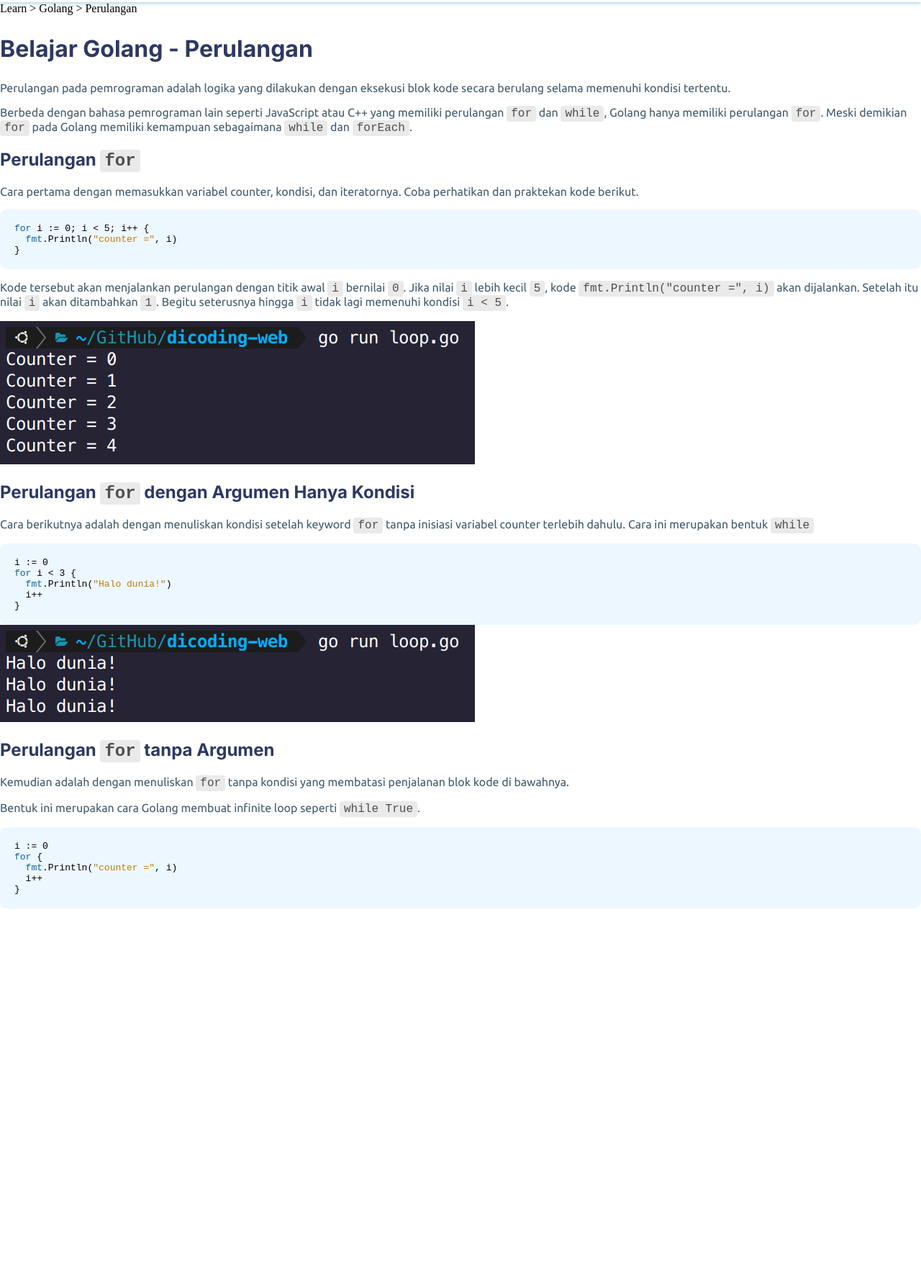
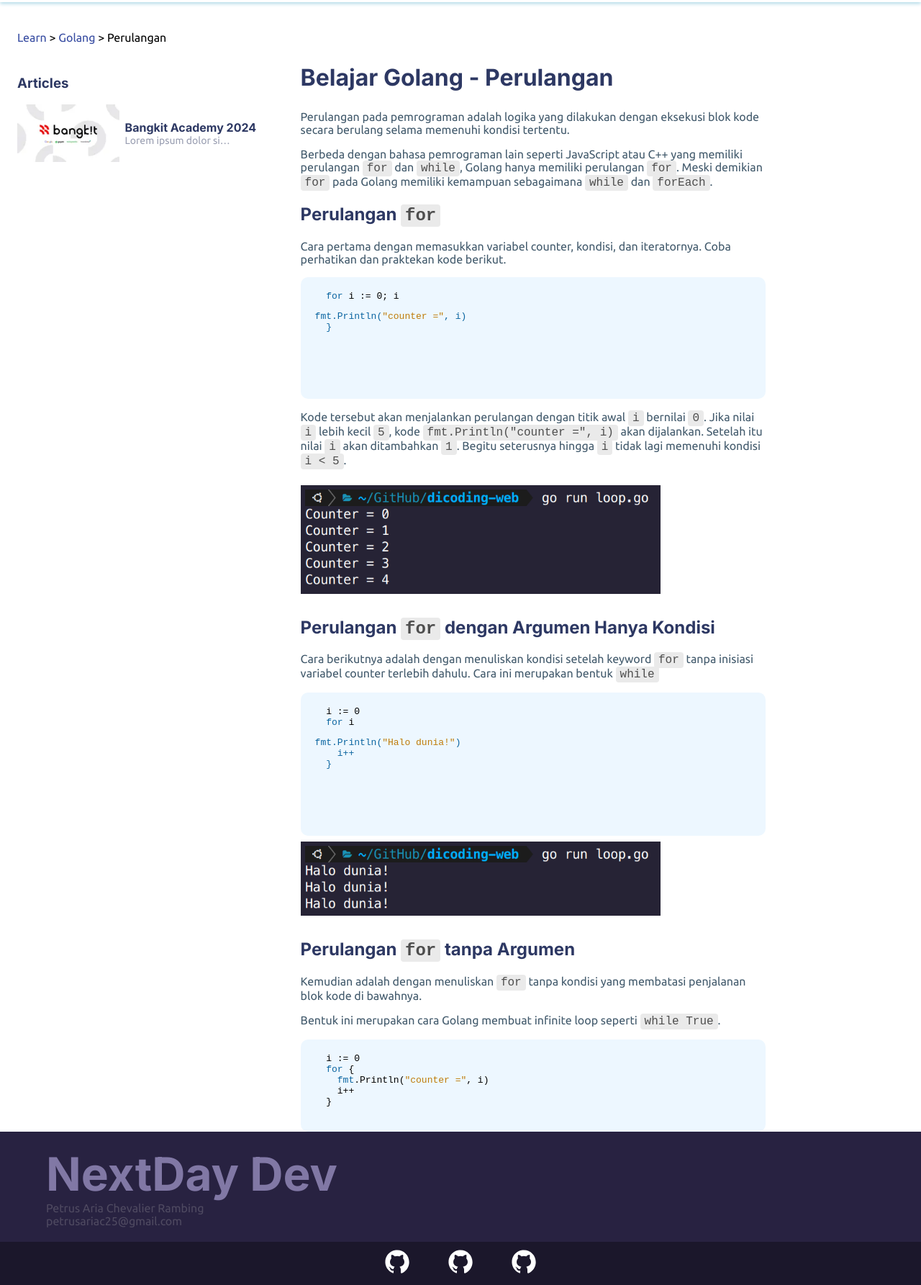
Before and after one commit to PetrusAriaa/Dicoding-ProyekWeb, a plain HTML site: page index.html in a window 1280 px wide. Shown: the part 53-1838 px from the top of the page at 72% size. Before the commit the page ends 1315 px from the top, so only its background shows below. Drawn offline with Linux system fonts and the light colour scheme.

Commit message:
Commit banyak

```diff
--- a/index.html
+++ b/index.html
@@ -27,16 +27,26 @@
           <img src="public/Profile_100x100.webp" alt="profile"/>
         </div>
       </ul>
-      <!-- <a href="#">Profile</a> -->
     </nav>
   </header>
   <main>
-    <div name="breadcrumps">
-      Learn > Golang > Perulangan
+    <div name="breadcrumbs" class="font-base">
+      <a href="#">Learn</a> > <a href="#">Golang</a> > Perulangan
     </div>
+    <div id="content">
+      <aside>
+        <h3 class="font-base-400">Articles</h3>
+        <div id="article-list">
+          <div class="aside-content-wrapper">
+            <img src="public/thumnail.webp" height="80px">
             <div>
-      <aside>
+              <h4>Bangkit Academy 2024</h4>
+              <p>Lorem ipsum dolor sit amet Lorem ipsum dolor sit amet Lorem ipsum dolor sit amet</p>
+            </div>
+          </div>
+        </div>
       </aside>
+      <div id="article-wrapper">
         <article>
           <h1 class="font-title">Belajar Golang - Perulangan</h1>
           <p class="font-base">
@@ -58,7 +68,7 @@
             <div class="code-block">
               <code>
   <pre>
-<span class="prec">for</span> i := 0; i < 5; i++ {
+  <span class="prec">for</span> i := 0; i <pre 5; i++ {
     <span class="prec">fmt</span>.Println(<span class="str">"counter ="</span>, i)
   }
   </pre>
@@ -72,7 +82,7 @@
               hingga <code type="inline">i</code> tidak lagi memenuhi kondisi <code type="inline">i < 5</code>.
             </p>
             <div>
-            <img src="public/img-looping-1.png" alt="result" title="img-looping-1.png">
+              <img class="content-image" src="public/img-looping-1.png" alt="result" title="img-looping-1.png">
             </div>
           </section>
           <section>
@@ -85,7 +95,7 @@
               <code type="block">
   <pre>
   i := 0
-<span class="prec">for</span> i < 3 {
+  <span class="prec">for</span> i <pre 3 {
     <span class="prec">fmt</span>.Println(<span class="str">"Halo dunia!"</span>)
     i++
   }
@@ -93,7 +103,7 @@ i := 0
               </code>
             </div>
             <div>
-            <img src="public/img-looping-2.png" alt="result" title="img-looping-1.png">
+              <img class="content-image" src="public/img-looping-2.png" alt="result" title="img-looping-1.png">
             </div>
           </section>
           <section>
@@ -119,9 +129,27 @@ i := 0
           </section>
         </article>
       </div>
+    </div>
   </main>
   <footer>
-
+    <div name="wrapper">
+      <div class="author">
+        <h1 class="font-title-2">NextDay Dev</h1>
+        <p class="font-base-300">Petrus Aria Chevalier Rambing</p>
+        <p class="font-base-300">petrusariac25@gmail.com</p>
+      </div>
+    </div>
+    <div id="socials">
+      <a href="https://github.com/PetrusAriaa" target="_blank">
+        <img src="public/icons/github.svg" height="40px"/>
+      </a>
+      <a href="https://linkedin.com/in/petrusariaa" target="_blank">
+        <img src="public/icons/github.svg" height="40px"/>
+      </a>
+      <a href="https://instagram.com/petrusaria25" target="_blank">
+        <img src="public/icons/github.svg" height="40px"/>
+      </a>
+    </div>
   </footer>
 </body>
 </html>
--- a/public/styles/style.css
+++ b/public/styles/style.css
@@ -21,13 +21,41 @@ body {
   color: #2d3863;
 }
 
+.font-title-2 {
+  font-family: "Inter", sans-serif;
+  font-optical-sizing: auto;
+  font-style: normal;
+  font-variation-settings: "slnt" 0;
+  color: #8178a5;
+  font-size: 4rem;
+  margin: 0;
+}
+
 .font-base-200 {
   font-family: "Ubuntu", sans-serif;
   font-style: normal;
   font-weight: 600;
 }
 
+.font-base-300 {
+  font-family: "Ubuntu", sans-serif;
+  font-style: normal;
+  color: #4f4a61;
+  margin: 0;
+}
+
+.font-base-400 {
+  font-family: "Inter", sans-serif;
+  font-style: normal;
+  font-weight: 700;
+  font-optical-sizing: auto;
+  font-variation-settings: "slnt" 0;
+  color: #2d3863;
+}
+
 header {
+  position: fixed;
+  top: 0;
   width: 100%;
   background-color: white;
   box-shadow: 0px 2px 5px lightblue;
@@ -55,7 +83,7 @@ nav ul li {
   background-color: transparent;
 }
 
-#profile img{
+#profile img {
   border-radius: 100%;
   border: solid white 3px;
   box-shadow: 0px 2px 5px lightblue;
@@ -68,6 +96,21 @@ nav ul li a {
   color: #2d3863;
 }
 
+div[name="breadcrumbs"] {
+  padding: 0 1.5rem 0 1.5rem;
+}
+
+div[name="breadcrumbs"] a {
+  text-decoration: none;
+  color: #364ba1;
+}
+
+div[name="breadcrumbs"] a:hover {
+  text-decoration: none;
+  color: #364ba1;
+  text-decoration: underline;
+}
+
 h1 {
   font-size: 2rem;
 }
@@ -77,7 +120,7 @@ h2 {
 }
 
 code[type="inline"] {
-  font-family:'Courier New', Courier, monospace;
+  font-family: 'Courier New', Courier, monospace;
   color: #4e4e4e;
   background-color: #eaeaea;
   display: inline;
@@ -103,3 +146,92 @@ p {
 .str {
   color: #bf7c09
 }
+
+main {
+  margin-top: 6rem;
+}
+
+#content {
+  display: flex;
+  width: 100%;
+}
+
+#content aside {
+  width: 30%;
+  max-width: 500px;
+  padding: 1.5rem;
+}
+
+#article-wrapper {
+  margin: 0;
+  width: 70%;
+}
+
+#article-wrapper article {
+  margin: 0;
+  width: 75%;
+}
+
+footer {
+  background-color: #282241;
+}
+
+#socials {
+  background-color: #1b172b;
+  display: flex;
+  flex-direction: row;
+  justify-content: center;
+  align-items: center;
+  gap: 3rem;
+  padding: 8px 0 8px 0;
+  width: 100%;
+}
+
+#socials a {
+  text-decoration: none;
+}
+
+footer {
+  display: flex;
+  flex-direction: column;
+  align-items: center;
+  width: 100%;
+}
+
+footer div[name="wrapper"] {
+  width: 90%;
+  padding: 20px 0 20px 0;
+}
+
+.content-image {
+  width: 500px;
+  margin: 8px 0 8px 0;
+}
+
+.aside-content-wrapper{
+  display: flex;
+  align-items: center;
+  gap: 8px;
+}
+
+.aside-content-wrapper div h4 {
+  font-family: "Inter", sans-serif;
+  font-optical-sizing: auto;
+  font-style: normal;
+  font-variation-settings: "slnt" 0;
+  color: #2d3863;
+  margin: 0;
+}
+
+.aside-content-wrapper div p {
+  margin: 0;
+  font-family: "Ubuntu", sans-serif;
+  font-style: normal;
+  font-size: 14px;
+  color: #9a9fb2;
+  width: 75%;
+  max-width: 200px;
+  text-overflow: ellipsis;
+  overflow: hidden;
+  white-space: nowrap;
+}
```
Also changed, not shown: public/icons/github.svg (added), public/thumnail.webp (added). Lines whose indentation alone changed are shown as unchanged.
